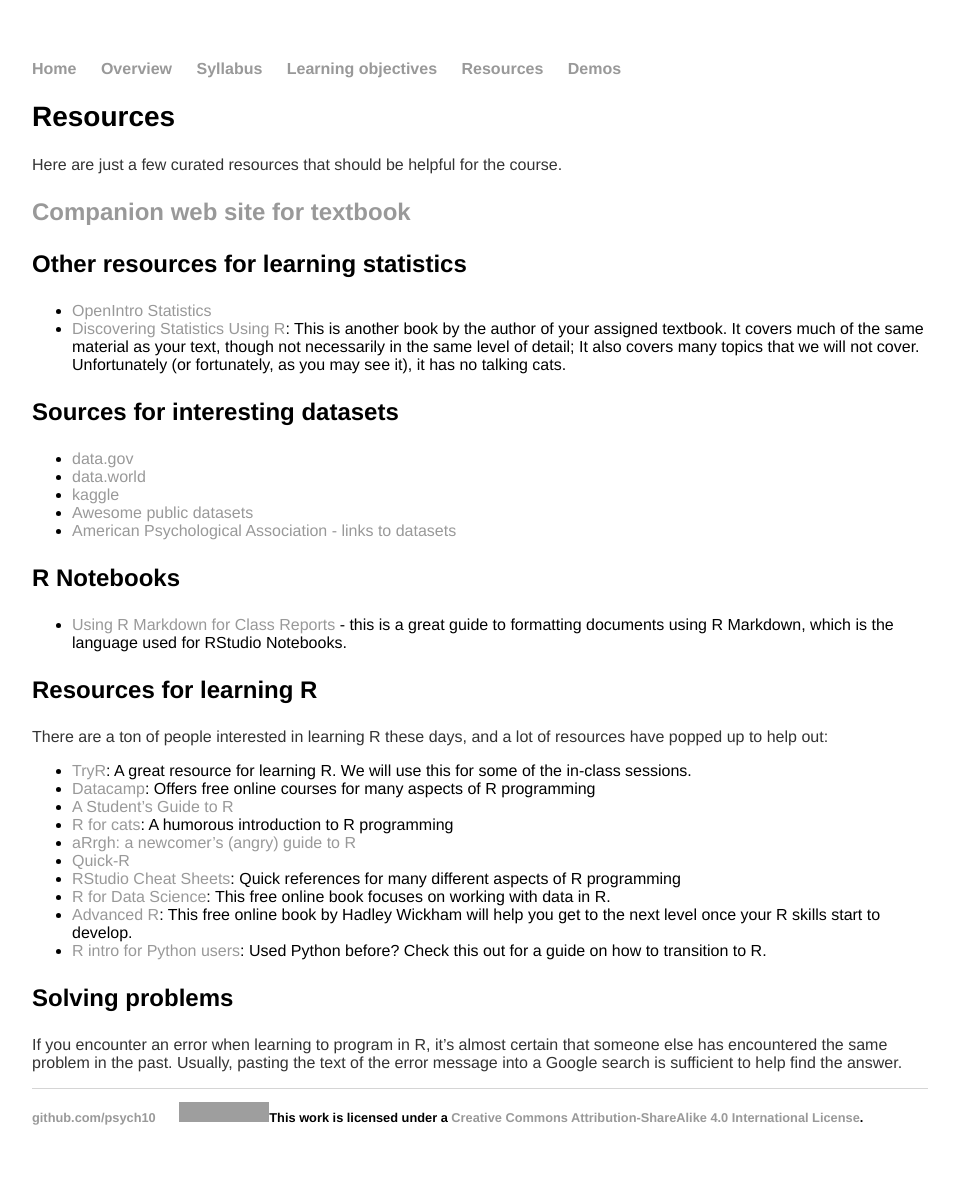
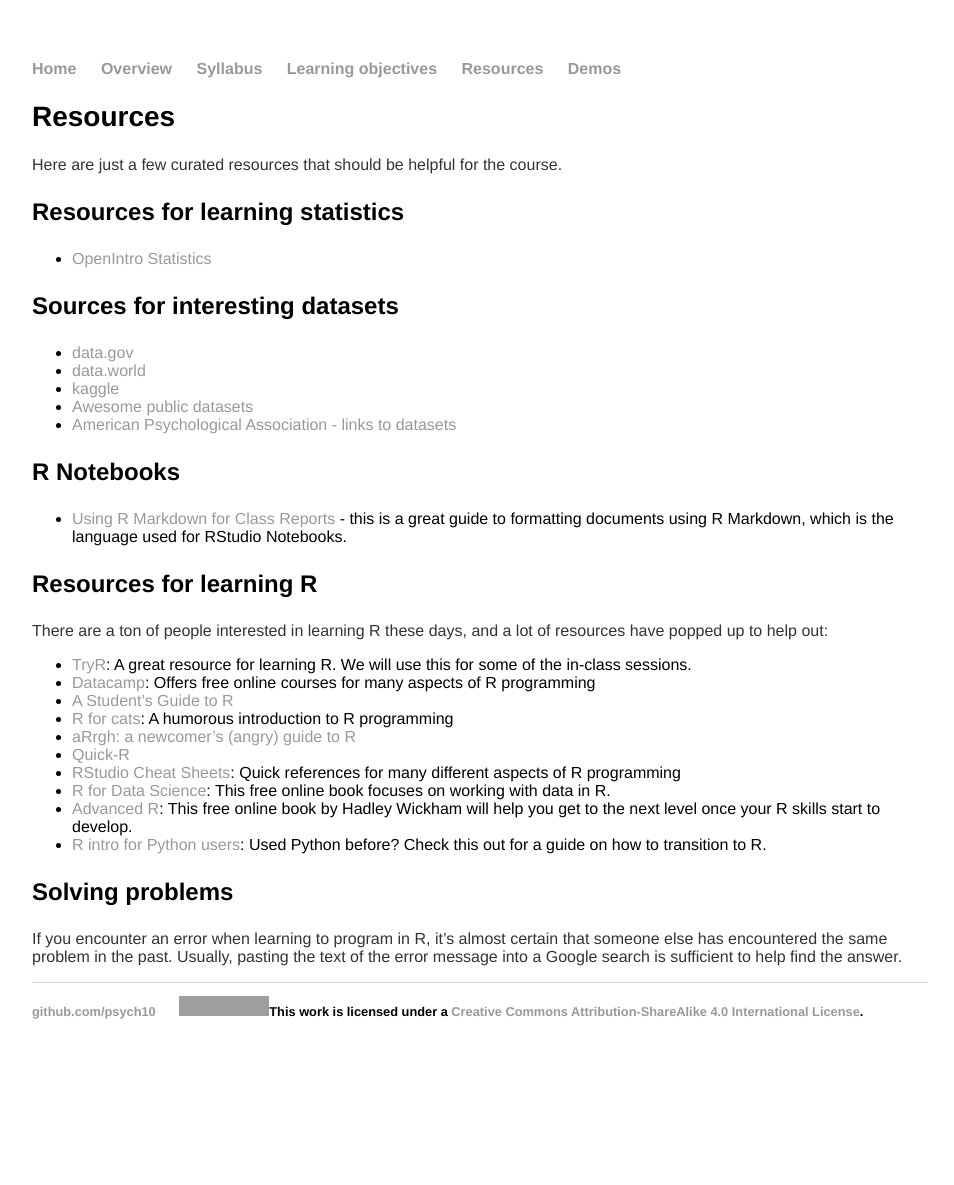
Before and after one commit to stats60/stats60.github.io, a Jekyll site: the page built from resources/index.md, in a window 1280 px wide. Shown: the whole page, without its empty margins (160-1114 px from the left). Built offline with Jekyll 4.4.1, drawn with Linux system fonts in a browser that asks for light colours; our own code applies the rules of GitHub Pages for plain Markdown files; after the commit the page ends 1079 px from its top, so only the background shows below that; grey boxes are pictures that could not be loaded.

Commit message:
clean up

```diff
--- a/resources/index.md
+++ b/resources/index.md
@@ -3,12 +3,9 @@
 
 Here are just a few curated resources that should be helpful for the course.
 
-### [Companion web site for textbook](https://edge.sagepub.com/field-an-adventure-in-stats)
-
-### Other resources for learning statistics
+### Resources for learning statistics
 
 - [OpenIntro Statistics](https://www.openintro.org/stat/textbook.php)
-- [Discovering Statistics Using R](https://www.amazon.com/Discovering-Statistics-Using-Andy-Field/dp/1446200469): This is another book by the author of your assigned textbook.  It covers much of the same material as your text, though not necessarily in the same level of detail; It also covers many topics that we will not cover.  Unfortunately (or fortunately, as you may see it), it has no talking cats.
 
 ### Sources for interesting datasets
 
```
